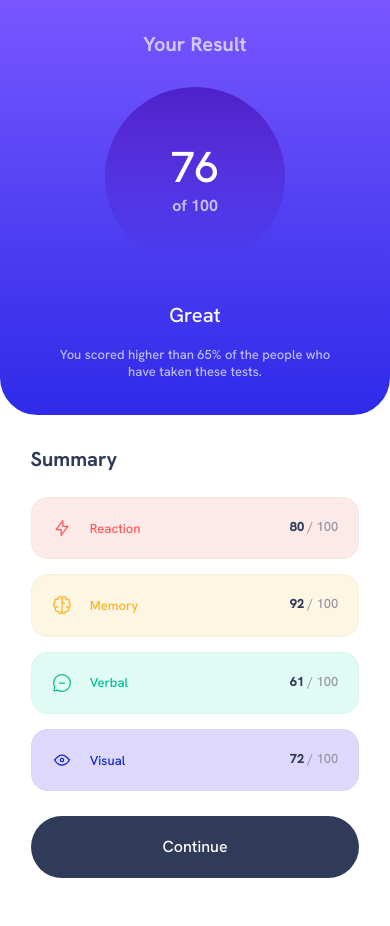
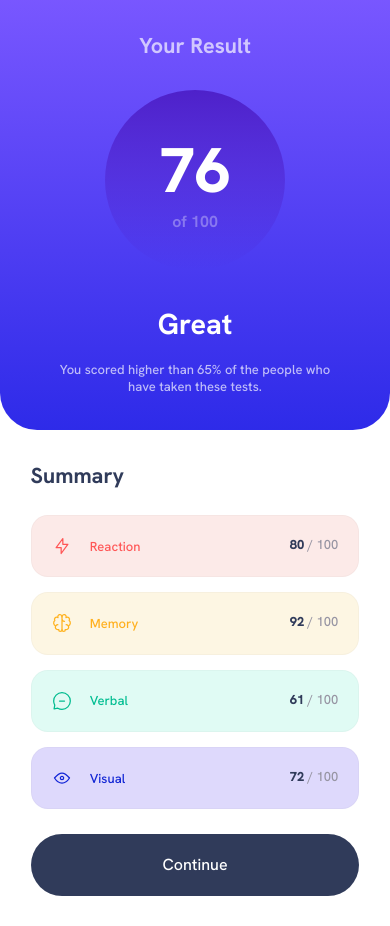
Before and after one commit to ShamSuther/Frontend_mentor, a plain HTML site: page index.html in a window 390 px wide. Drawn offline with Linux system fonts and the light colour scheme.

Commit message:
Don, for real!

```diff
--- a/styles.css
+++ b/styles.css
@@ -20,6 +20,8 @@
 
   --white: hsl(0, 0%, 100%);
   --white-fade: hsla(0, 0%, 100%, 0.678);
+  --white-faded: hsla(0, 0%, 100%, 0.322);
+
   --pale-blue: hsl(221, 100%, 94%);
   --light-lavender: hsl(241, 100%, 89%);
 
@@ -94,12 +96,12 @@ body {
 
 .section-title {
   font-weight: 700;
-  font-size: 20px;
+  font-size: 1.4rem;
 }
 
 .result .left {
   width: var(--left);
-  padding: 2.75rem; /* 44px */
+  padding: 2.5rem;
   background: var(--grad-1);
   border-radius: var(--rounded);
   display: flex;
@@ -107,7 +109,7 @@ body {
   justify-content: space-between;
   align-items: center;
   text-align: center;
-  gap: 2.5rem;
+  gap: 1.945rem; /* 45px */
 }
 
 .left .section-title {
@@ -115,32 +117,38 @@ body {
 }
 
 .left .fmarks {
-  width: 10rem;
+  width: 12rem;
   display: grid;
   place-content: center;
   background: var(--grad-2);
   aspect-ratio: 1 / 1;
   border-radius: var(--rounded-full);
-  color: var(--white-fade);
+  color: var(--white-faded);
   font-weight: 700;
   font-size: 16px;
+}
+
+.fmarks,
+.fmarks * {
+  font-weight: 800;
 }
 
 .fmarks span:first-child {
   display: block;
   color: var(--white);
-  font-size: 3.125rem; /* 50px */
+  font-size: 4rem; /* 72px */
 }
 
 .left .regards {
   color: var(--white-fade);
-  padding: 1.25rem;
+  padding: 0 1.25rem;
 }
 
 .regards h2 {
-  font-size: 1.563rem; /* 25px */
+  font-size: 1.6rem; /* 28.8px */
   color: var(--white);
-  margin-bottom: 25px;
+  margin-bottom: 20px;
+  font-weight: 700;
 }
 
 .result .right {
@@ -166,8 +174,7 @@ body {
 }
 
 .content .category {
-  /* background: rgba(255, 0, 0, 0.306); */
-  padding: 1.25rem;
+  padding: 1.115rem;
   width: 100%;
   display: flex;
   justify-content: space-between;
@@ -250,6 +257,10 @@ body {
     border-radius: 0;
   }
 
+  .section-title{
+    font-size: 1.2rem;
+  }
+
   .result .left {
     /* height: var(--h-left); */
     width: 100%;
@@ -260,21 +271,15 @@ body {
   }
 
   .left .fmarks {
+    width: 10rem;
     padding: 25px 40px;
   }
 
   .fmarks span:first-child {
-    font-size: 2.4rem; /* 50px */
-  }
-
-  .fmarks span:nth-child(2) {
-    color: var(--white-fade);
-    font-weight: 700;
-    font-size: 16px;
+    font-size: 3.5rem;
   }
 
   .regards h2 {
-    font-size: 1.12rem;
     margin-bottom: 1rem;
   }
 
```
Also changed, not shown: design/desktop-design.jpg.
